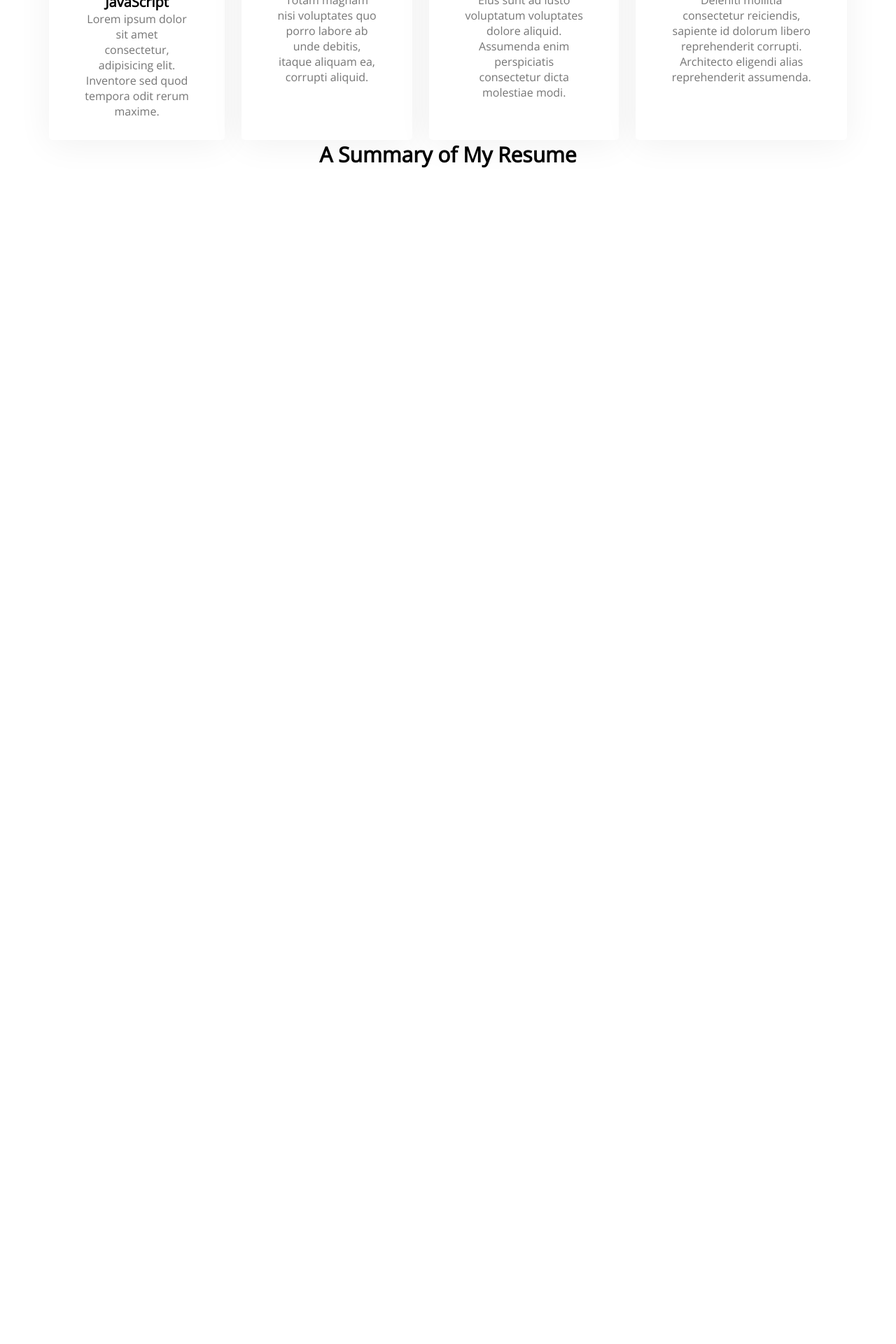
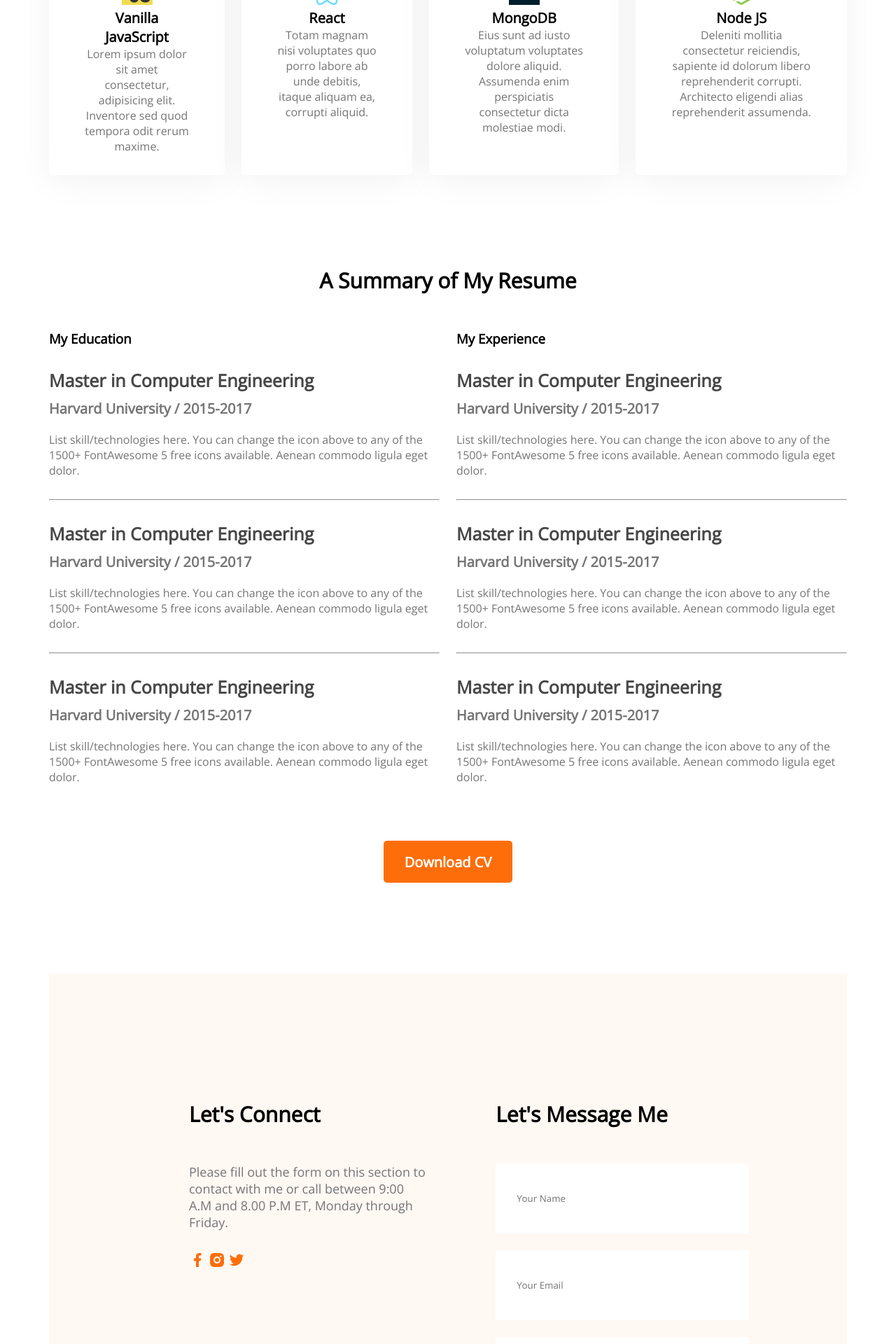
Before and after one commit to sameya45/Developer-Portfolio, a PHP site: page / in a window 1280 px wide. Shown: the part 1760-3680 px from the top of the page at 70% size. Before the commit the page ends 2000 px from the top, so only its background shows below. Run offline with PHP 8.4, Linux system fonts and the light colour scheme.

Commit message:
contact us added

```diff
--- a/index.html
+++ b/index.html
@@ -2,7 +2,7 @@
 <html lang="en">
 <head>
     <meta charset="UTF-8">
-    <meta name="viewport" content="width=device-width, initial-scale=1.0">
+    <meta name="viewport" content="width=device-width, initial-scale= 1.0">
     <title>Developer Portfolio</title>
     <link rel="stylesheet" href="styles/portfolio.css">
     <link rel="preconnect" href="https://fonts.googleapis.com">
@@ -59,9 +59,10 @@
                 </div>
 
             </div>
+        </section>
 
-        </section>
         <!-- what I do section -->
+
         <section class="what-i-do">
 
             <h3 class="section-title">What I do</h3>
@@ -97,12 +98,87 @@
                 </div>
             </div>
         </section>
+
         <!-- Resume Section -->
+          <!-- for same things copy paste( alt+ shift+ down arrow ) -->
+
         <section class="resume">
-            <h3 section class="section-title">A Summary of My Resume</h3>
-               <div class="resume-content">
+            <h3 class="section-title">A Summary of My Resume</h3>
+            <div class="resume-content">
+                <div>
+                   <h3 class="resume-title">My Education</h3>
+                   <div class="resume-item">
+                        <h4 class="title">Master in Computer Engineering </h4>
+                        <h5 class="sub-title">Harvard University / 2015-2017</h5>
+                        <p class="description">List skill/technologies here. You can change the icon above to any of the 1500+ FontAwesome 5 free icons available. Aenean commodo ligula eget dolor.</p>
+                    </div>
+                    <hr>
+                   <div class="resume-item">
+                        <h4 class="title">Master in Computer Engineering </h4>
+                        <h5 class="sub-title">Harvard University / 2015-2017</h5>
+                        <p class="description">List skill/technologies here. You can change the icon above to any of the 1500+ FontAwesome 5 free icons available. Aenean commodo ligula eget dolor.</p>
+                    </div>
+                    <hr>
+                   <div class="resume-item">
+                        <h4 class="title">Master in Computer Engineering </h4>
+                        <h5 class="sub-title">Harvard University / 2015-2017</h5>
+                        <p class="description">List skill/technologies here. You can change the icon above to any of the 1500+ FontAwesome 5 free icons available. Aenean commodo ligula eget dolor.</p>
+                    </div>
 
-               </div>
+                </div>
+                <div>
+                    <h3 class="resume-title">My Experience</h3>
+                    <div class="resume-item">
+                        <h4 class="title">Master in Computer Engineering </h4>
+                        <h5 class="sub-title">Harvard University / 2015-2017</h5>
+                        <p class="description">List skill/technologies here. You can change the icon above to any of the 1500+ FontAwesome 5 free icons available. Aenean commodo ligula eget dolor.</p>
+                    </div>
+                    <hr>
+                    <div class="resume-item">
+                        <h4 class="title">Master in Computer Engineering </h4>
+                        <h5 class="sub-title">Harvard University / 2015-2017</h5>
+                        <p class="description">List skill/technologies here. You can change the icon above to any of the 1500+ FontAwesome 5 free icons available. Aenean commodo ligula eget dolor.</p>
+                    </div>
+                    <hr>
+                    <div class="resume-item">
+                        <h4 class="title">Master in Computer Engineering </h4>
+                        <h5 class="sub-title">Harvard University / 2015-2017</h5>
+                        <p class="description">List skill/technologies here. You can change the icon above to any of the 1500+ FontAwesome 5 free icons available. Aenean commodo ligula eget dolor.</p>
+                    </div>
+                </div>
+            </div>
+
+               <div class="resume-button">
+                <button class="btn-primary">Download CV</button>
+                </div>
+
+        </section>
+        <!-- contact section -->
+        <section class="contact">
+            <div>
+                <h3 class="section-title">Let's Connect</h3>
+                <p class="section-description">Please fill out the form on this section to contact with me or call between 9:00 A.M and 8.00 P.M ET, Monday through Friday.</p>
+                <a href="">
+                    <img src="images/icons/facebook.png" alt="">
+                </a>
+                <a href="">
+                    <img src="images/icons/insta.png" alt="">
+                </a>
+                <a href="">
+                    <img src="images/icons/twitter.png" alt="">
+                </a>
+
+            </div>
+            <div>
+                <h3 class="section-title">Let's Message Me</h3>
+                <form action="">
+                    <input type="text" name="" id="" placeholder="Your Name">
+                    <input type="email" name="" id="" placeholder="Your Email">
+                    <textarea name="" id="" cols="30" rows="10" placeholder="Message"></textarea>
+                    <input class="btn-primary" type="submit" value="Submit">
+                </form>
+
+            </div>
         </section>
     </main>
 
--- a/styles/portfolio.css
+++ b/styles/portfolio.css
@@ -84,11 +84,15 @@ main{
   padding: 130px 150px;
   text-align: center;
 }
+section{
+    margin-top: 130px;
+}
 .section-title{
   text-align: center;
   font-weight: 700;
   font-size: 30px;
   margin-bottom: 50px;
+  margin-top: 50px;
 }
 .section-description{
   color: #757575;
@@ -138,4 +142,59 @@ main{
     .skill-description{
       color: #757575;
     }
+
     /* Resume styles */
+
+    .resume-content{
+        display: flex;
+        gap: 24px;
+
+    }
+    .resume-item{
+        margin-top: 30px;
+        margin-bottom: 30px;
+    }
+    .resume .title{
+        font-weight: 700;
+        font-size: 25px;
+        color: #474747;
+        margin-bottom: 10px;
+    }
+
+    .resume .sub-title{
+        color: #757575;
+        font-weight: 600;
+        font-size: 20px;
+        margin-bottom: 20px;
+
+    }
+    .resume .description{
+        color: #757575;
+    }
+
+    .resume-button{
+        margin-top: 50px;
+        text-align: center;
+    }
+    /* contact styles */
+    .contact .section-title{
+        text-align: left;
+    }
+    .contact{
+        display: flex;
+        gap: 100px;
+        background: #FFF8F3;
+        padding: 130px 200px;
+    }
+    .contact input[type="text"], input[type="email"], textarea{
+        margin-bottom: 24px;
+        border: 0;
+        width: 100%;
+        padding: 18px 30px;
+    }
+    input{
+        height: 64px;
+    }
+    .contact a{
+        text-decoration: none;
+    }
```
